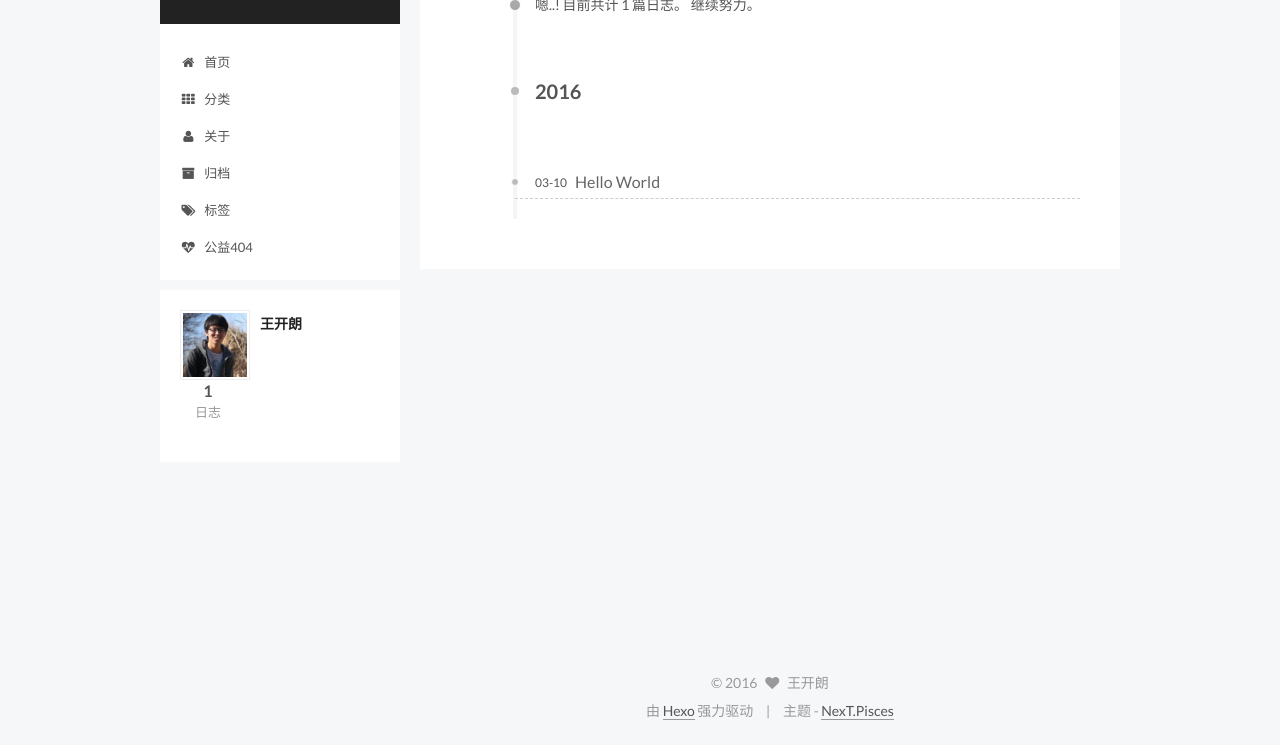
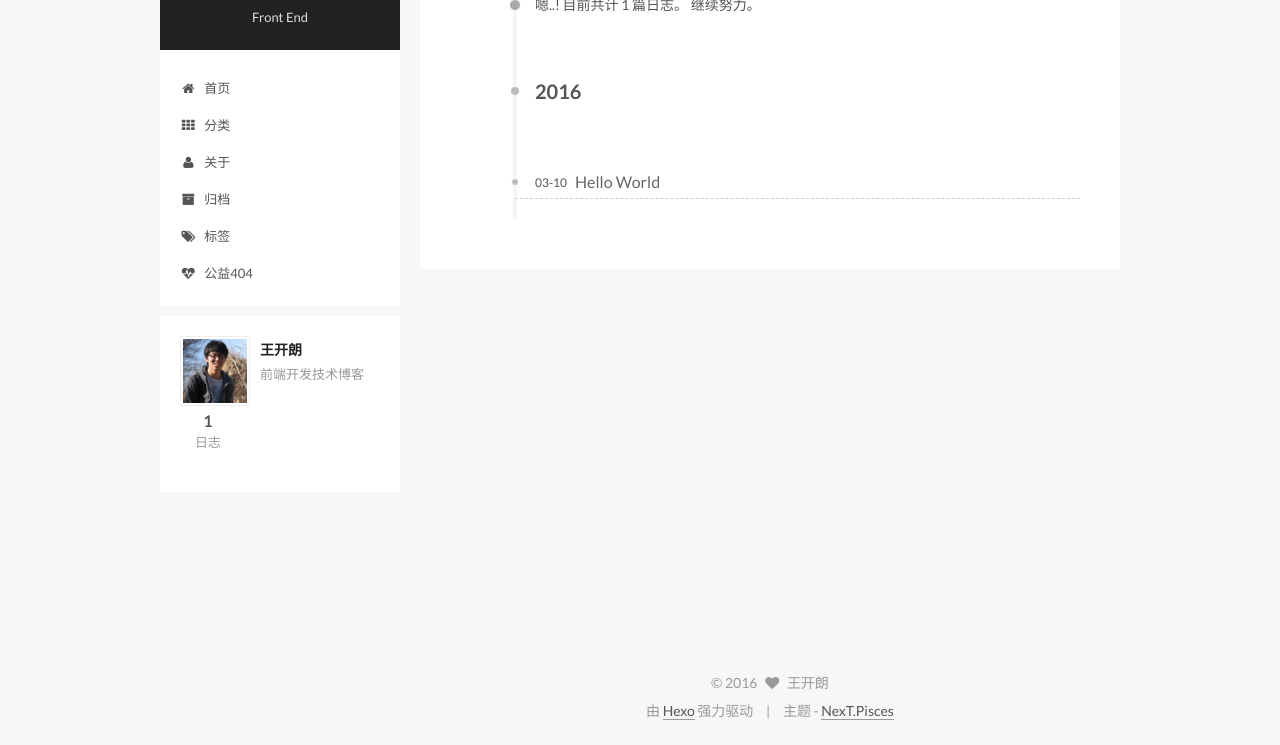
Before and after one commit to wangkailang/wangkailang.github.io, a plain HTML site: page archives/2016/03/index.html in a window 1280 px wide. Shown: the part 55-800 px from the top of the page. Drawn offline with Linux system fonts and the light colour scheme.

Commit message:
Site updated: 2016-03-17 14:57:34

```diff
--- a/archives/2016/03/index.html
+++ b/archives/2016/03/index.html
@@ -57,15 +57,15 @@
 
 
 
-<meta name="description">
+<meta name="description" content="前端开发技术博客">
 <meta property="og:type" content="website">
 <meta property="og:title" content="开朗的博客">
 <meta property="og:url" content="http://wangkailang.github.io/archives/2016/03/index.html">
 <meta property="og:site_name" content="开朗的博客">
-<meta property="og:description">
+<meta property="og:description" content="前端开发技术博客">
 <meta name="twitter:card" content="summary">
 <meta name="twitter:title" content="开朗的博客">
-<meta name="twitter:description">
+<meta name="twitter:description" content="前端开发技术博客">
 
 
 
@@ -118,7 +118,7 @@
       <span class="logo-line-after"><i></i></span>
     </a>
   </div>
-  <p class="site-subtitle"></p>
+  <p class="site-subtitle">Front End</p>
 </div>
 
 <div class="site-nav-toggle">
@@ -305,7 +305,7 @@
                src="/images/default_avatar.jpg"
                alt="王开朗" />
           <p class="site-author-name" itemprop="name">王开朗</p>
-          <p class="site-description motion-element" itemprop="description"></p>
+          <p class="site-description motion-element" itemprop="description">前端开发技术博客</p>
         </div>
         <nav class="site-state motion-element">
           <div class="site-state-item site-state-posts">
--- a/css/main.css
+++ b/css/main.css
@@ -1545,7 +1545,7 @@ pre .javascript .function {
   width: 4px;
   height: 4px;
   border-radius: 50%;
-  background: #39eb62;
+  background: #528e95;
 }
 .sidebar-nav {
   margin: 0 0 20px;
```
Also changed, not shown: 2016/03/10/hello-world/index.html (+2 -2 lines), archives/2016/index.html (+5 -5 lines), archives/index.html (+5 -5 lines), index.html (+5 -5 lines).
